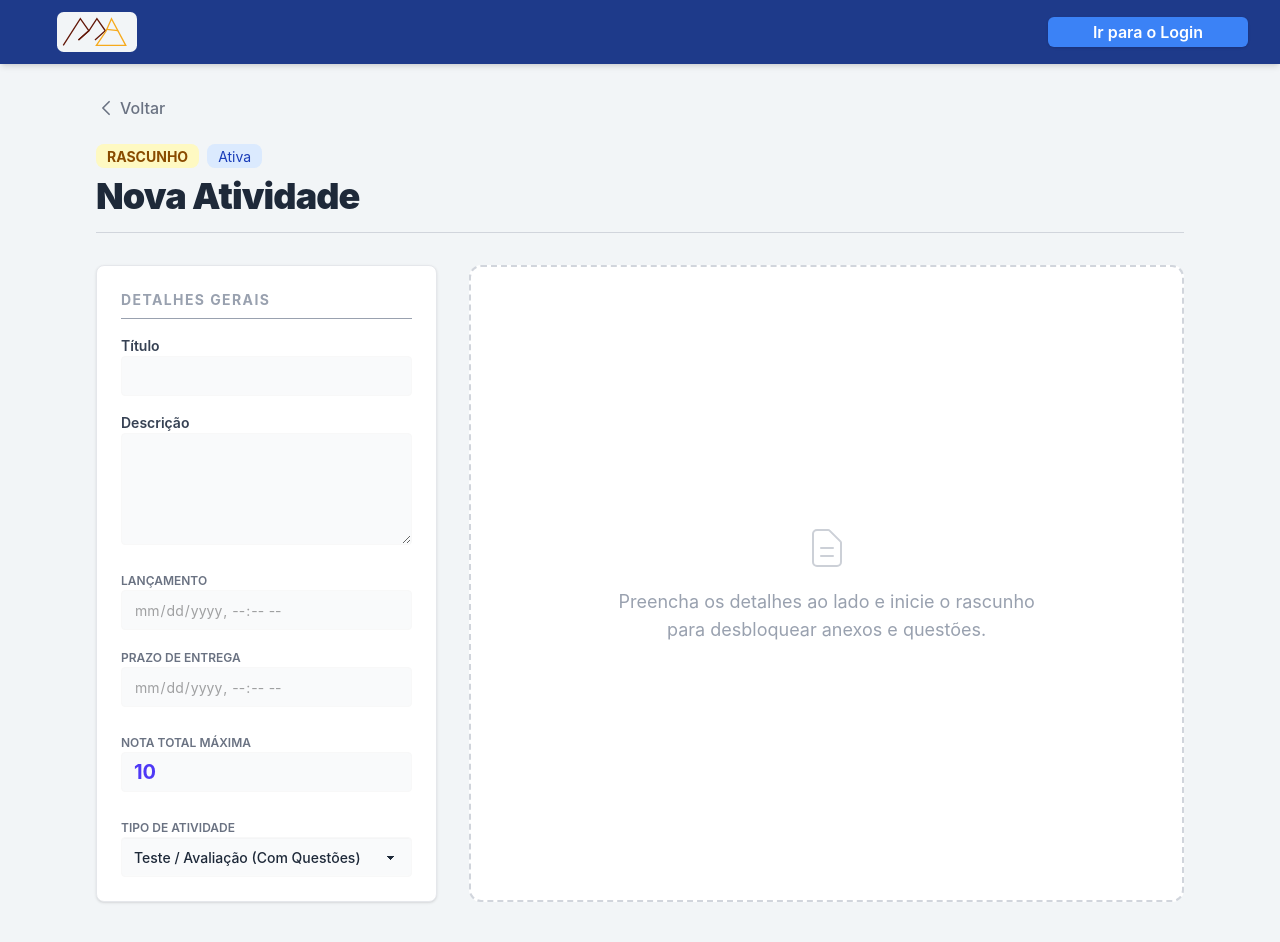
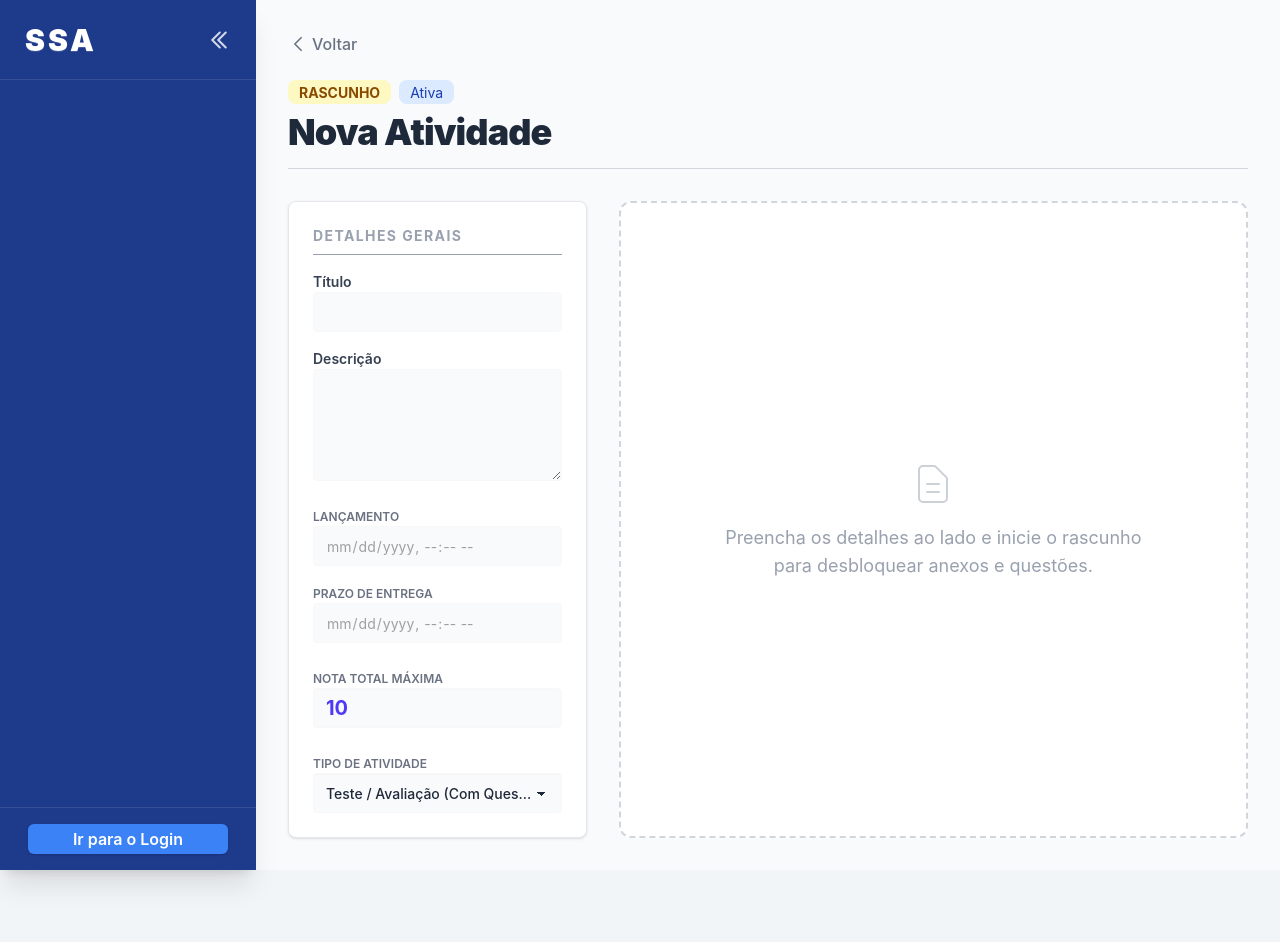
Before and after one commit to BraceroInSabot/SSA, a React (Vite) app in the folder FrontEnd/: page /atividade/novo in a window 1280 px wide. Shown: the top 942 px of the page. After the commit the page ends 870 px from the top, so only its background shows below. Built offline with nearby package versions, Linux system fonts and the light colour scheme.

Commit message:
style && ref (NavBar)

```diff
--- a/FrontEnd/src/components/NavBar/NavBar.tsx
+++ b/FrontEnd/src/components/NavBar/NavBar.tsx
@@ -1,35 +1,65 @@
-import Logo from '../../assets/img/Logo.svg';
+import { useState } from 'react';
 import EntrarButton from '../Buttons/Entrar';
 import { useAuth } from '../../contexts/AuthContext';
-import { useNavigate } from 'react-router-dom';
+import { useNavigate, useLocation } from 'react-router-dom';
 
 function NavBar() {
     const { isAuthenticated, user, logout } = useAuth();
     const navigate = useNavigate();
-
-    console.log(user)
+    const location = useLocation();
+    const [isMinimized, setIsMinimized] = useState(false);
 
     return (
-        <div className="navbar bg-[#1E3A8A] px-4 md:px-8 h-16 shadow-md sticky top-0 z-50">
-            <div className="flex-1">
+        <aside className={`bg-[#1E3A8A] min-h-screen shadow-xl sticky top-0 flex flex-col z-50 shrink-0 transition-all duration-300 ${isMinimized ? 'w-20' : 'w-64'}`}>
+            {/* Logo and Toggle Area */}
+            <div className={`h-20 flex items-center border-b border-white/10 shrink-0 px-4 ${isMinimized ? 'justify-center' : 'justify-between'}`}>
+                {!isMinimized && (
+                    <button
+                        onClick={() => navigate(isAuthenticated ? '/atividades' : '/')}
+                        className="btn btn-ghost hover:bg-[#1e326b] p-2 rounded-md transition-colors"
+                    >
+                        <span className="text-white font-black text-3xl tracking-widest">SSA</span>
+                    </button>
+                )}
+
                 <button
-                    onClick={() => navigate(isAuthenticated ? '/atividades' : '/')}
-                    className="btn btn-ghost hover:bg-[#1e326b] p-0 rounded-md transition-colors"
+                    onClick={() => setIsMinimized(!isMinimized)}
+                    className="btn btn-ghost btn-sm text-white/80 hover:bg-[#1e326b] hover:text-white p-2"
+                    title={isMinimized ? "Expandir" : "Minimizar"}
                 >
-                    <img src={Logo} alt="Logo" className="w-32 h-10 object-contain imagemLogo" />
+                    {isMinimized ? (
+                        <svg xmlns="http://www.w3.org/2000/svg" fill="none" viewBox="0 0 24 24" strokeWidth={2} stroke="currentColor" className="w-6 h-6">
+                            <path strokeLinecap="round" strokeLinejoin="round" d="M3.75 6.75h16.5M3.75 12h16.5m-16.5 5.25h16.5" />
+                        </svg>
+                    ) : (
+                        <svg xmlns="http://www.w3.org/2000/svg" fill="none" viewBox="0 0 24 24" strokeWidth={2} stroke="currentColor" className="w-6 h-6">
+                            <path strokeLinecap="round" strokeLinejoin="round" d="M18.75 19.5l-7.5-7.5 7.5-7.5m-6 15L5.25 12l7.5-7.5" />
+                        </svg>
+                    )}
                 </button>
             </div>
 
-            <div className="flex-none">
+            {/* Navigation Links */}
+            <nav className={`flex-1 py-6 flex flex-col gap-2 ${isMinimized ? 'px-2' : 'px-4'}`}>
+                {isAuthenticated && (
+                    <button
+                        onClick={() => navigate('/atividades')}
+                        className={`btn border-none w-full ${isMinimized ? 'justify-center px-0' : 'justify-start'} ${location.pathname.startsWith('/atividade') || location.pathname === '/atividades' ? 'bg-[#3B82F6] text-white' : 'btn-ghost text-white/80 hover:bg-[#3B82F6]/50 hover:text-white'}`}
+                        title={isMinimized ? "Atividades" : undefined}
+                    >
+                        <svg xmlns="http://www.w3.org/2000/svg" fill="none" viewBox="0 0 24 24" strokeWidth={2} stroke="currentColor" className={`w-6 h-6 ${!isMinimized && 'mr-2'}`}>
+                            <path strokeLinecap="round" strokeLinejoin="round" d="M3.75 6A2.25 2.25 0 016 3.75h2.25A2.25 2.25 0 0110.5 6v2.25a2.25 2.25 0 01-2.25 2.25H6a2.25 2.25 0 01-2.25-2.25V6zM3.75 15.75A2.25 2.25 0 016 13.5h2.25a2.25 2.25 0 012.25 2.25V18a2.25 2.25 0 01-2.25 2.25H6A2.25 2.25 0 013.75 18v-2.25zM13.5 6a2.25 2.25 0 012.25-2.25H18A2.25 2.25 0 0120.25 6v2.25A2.25 2.25 0 0118 10.5h-2.25a2.25 2.25 0 01-2.25-2.25V6zM13.5 15.75a2.25 2.25 0 012.25-2.25H18a2.25 2.25 0 012.25 2.25V18A2.25 2.25 0 0118 20.25h-2.25A2.25 2.25 0 0113.5 18v-2.25z" />
+                        </svg>
+                        {!isMinimized && <span>Atividades</span>}
+                    </button>
+                )}
+            </nav>
+
+            {/* User Area - Pushed to Bottom */}
+            <div className={`mt-auto flex-none border-t border-white/10 ${isMinimized ? 'p-2' : 'p-4'}`}>
                 {isAuthenticated ? (
-                    <div className="dropdown dropdown-end">
-                        <div tabIndex={0} role="button" className="btn btn-ghost rounded-btn gap-3 hover:bg-[#1e326b] transition-colors">
-                            <div className="flex flex-col items-end">
-                                <span className="text-white font-bold text-sm truncate max-w-[150px] opacity-90">
-                                    {user?.name}
-                                </span>
-                            </div>
-
+                    <div className="flex flex-col gap-4">
+                        <div className={`flex items-center bg-[#1e326b] rounded-lg ${isMinimized ? 'p-2 justify-center' : 'p-3 gap-3'}`}>
                             <div className="avatar">
                                 <div className="w-10 rounded-full border-2 border-[#3B82F6] bg-white">
                                     <img
@@ -42,19 +72,51 @@ function NavBar() {
                                     />
                                 </div>
                             </div>
+                            {!isMinimized && (
+                                <span className="text-white font-bold text-sm truncate max-w-[150px] opacity-90">
+                                    {user?.name}
+                                </span>
+                            )}
                         </div>
 
-                        <ul tabIndex={0} className="menu menu-sm dropdown-content mt-3 z-[1] p-2 shadow-lg bg-white rounded-box w-52 border border-[#E2E8F0] text-[#0F172A]">
-                            <li><a onClick={() => navigate('/perfil')} className="hover:bg-[#F8FAFC] hover:text-[#3B82F6] font-medium py-3">Meu Perfil</a></li>
-                            <div className="divider my-0"></div>
-                            <li><a onClick={logout} className="text-red-600 hover:text-red-700 hover:bg-[#FEF2F2] font-bold py-3">Sair do Sistema</a></li>
-                        </ul>
+                        <div className="flex flex-col gap-1">
+                            <button
+                                onClick={() => navigate('/perfil')}
+                                className={`btn btn-sm ${isMinimized ? 'justify-center px-0' : 'justify-start'} ${location.pathname === '/perfil' ? 'bg-[#3B82F6] text-white border-none' : 'btn-ghost text-white/80 hover:bg-[#3B82F6]/50 hover:text-white'} w-full`}
+                                title={isMinimized ? "Meu Perfil" : undefined}
+                            >
+                                <svg xmlns="http://www.w3.org/2000/svg" fill="none" viewBox="0 0 24 24" strokeWidth={2} stroke="currentColor" className={`w-5 h-5 ${!isMinimized && 'mr-2'}`}>
+                                  <path strokeLinecap="round" strokeLinejoin="round" d="M15.75 6a3.75 3.75 0 11-7.5 0 3.75 3.75 0 017.5 0zM4.501 20.118a7.5 7.5 0 0114.998 0A17.933 17.933 0 0112 21.75c-2.676 0-5.216-.584-7.499-1.632z" />
+                                </svg>
+                                {!isMinimized && <span>Meu Perfil</span>}
+                            </button>
+                            <button
+                                onClick={logout}
+                                className={`btn btn-sm btn-ghost text-red-400 hover:bg-red-500/20 hover:text-red-300 w-full ${isMinimized ? 'justify-center px-0' : 'justify-start'}`}
+                                title={isMinimized ? "Sair do Sistema" : undefined}
+                            >
+                                <svg xmlns="http://www.w3.org/2000/svg" fill="none" viewBox="0 0 24 24" strokeWidth={2} stroke="currentColor" className={`w-5 h-5 ${!isMinimized && 'mr-2'}`}>
+                                  <path strokeLinecap="round" strokeLinejoin="round" d="M15.75 9V5.25A2.25 2.25 0 0013.5 3h-6a2.25 2.25 0 00-2.25 2.25v13.5A2.25 2.25 0 007.5 21h6a2.25 2.25 0 002.25-2.25V15M12 9l-3 3m0 0l3 3m-3-3h12.75" />
+                                </svg>
+                                {!isMinimized && <span>Sair</span>}
+                            </button>
+                        </div>
                     </div>
                 ) : (
-                    <EntrarButton is_navigate={true} />
+                    <div className="flex justify-center w-full">
+                        {!isMinimized ? (
+                            <EntrarButton is_navigate={true} />
+                        ) : (
+                            <button onClick={() => navigate('/')} className="btn btn-circle btn-sm bg-white text-[#1E3A8A] hover:bg-gray-200" title="Entrar">
+                                <svg xmlns="http://www.w3.org/2000/svg" fill="none" viewBox="0 0 24 24" strokeWidth={2} stroke="currentColor" className="w-4 h-4">
+                                  <path strokeLinecap="round" strokeLinejoin="round" d="M15.75 9V5.25A2.25 2.25 0 0013.5 3h-6a2.25 2.25 0 00-2.25 2.25v13.5A2.25 2.25 0 007.5 21h6a2.25 2.25 0 002.25-2.25V15m3 0l3-3m0 0l-3-3m3 3H9" />
+                                </svg>
+                            </button>
+                        )}
+                    </div>
                 )}
             </div>
-        </div>
+        </aside>
     );
 }
 
--- a/FrontEnd/src/page/Activities.tsx
+++ b/FrontEnd/src/page/Activities.tsx
@@ -55,7 +55,7 @@ function Activities() {
     };
 
     return (
-        <div className="flex flex-col min-h-screen bg-[#F2F5F7]">
+        <div className="flex flex-row min-h-screen bg-[#F8FAFC]">
             <NavBar />
 
             <div className="flex-1 flex flex-col lg:flex-row gap-6 p-4 lg:p-10">
--- a/FrontEnd/src/page/Activity.tsx
+++ b/FrontEnd/src/page/Activity.tsx
@@ -209,7 +209,7 @@ export default function SingleActivity() {
     const totalGrade = calculateTotalGrade();
 
     return (
-        <div className="flex flex-col min-h-screen bg-[#F2F5F7]">
+        <div className="flex flex-row min-h-screen bg-[#F8FAFC]">
             <NavBar />
 
             <main className="flex-1 p-4 lg:p-10 max-w-5xl mx-auto w-full">
--- a/FrontEnd/src/page/ActivityEditor.tsx
+++ b/FrontEnd/src/page/ActivityEditor.tsx
@@ -157,10 +157,10 @@ export default function ActivityEditor() {
     const isTeacher = user?.is_teacher;
 
     return (
-        <div className="min-h-screen bg-[#F2F5F7] pb-12">
+        <div className="flex flex-row min-h-screen bg-[#F8FAFC]">
             <NavBar />
 
-            <main className="max-w-6xl mx-auto p-4 lg:p-8">
+            <main className="flex-1 w-full max-w-6xl mx-auto p-4 lg:p-8 pb-12">
                 <button onClick={() => navigate(-1)} className="flex items-center text-gray-500 hover:text-[#621708] transition-colors mb-6 font-medium">
                     <svg xmlns="http://www.w3.org/2000/svg" fill="none" viewBox="0 0 24 24" strokeWidth={2} stroke="currentColor" className="w-5 h-5 mr-1"><path strokeLinecap="round" strokeLinejoin="round" d="M15.75 19.5L8.25 12l7.5-7.5" /></svg>
                     Voltar
--- a/FrontEnd/src/page/ActivityEvaluator.tsx
+++ b/FrontEnd/src/page/ActivityEvaluator.tsx
@@ -193,7 +193,7 @@ export default function ActivityEvaluator() {
     if (isLoading) return <div className="min-h-screen bg-[#F2F5F7] flex items-center justify-center"><span className="loading loading-spinner loading-lg text-[#621708]"></span></div>;
 
     return (
-        <div className="flex flex-col min-h-screen bg-[#F2F5F7]">
+        <div className="flex flex-row min-h-screen bg-[#F8FAFC]">
             <NavBar />
 
             <div className="flex-1 flex overflow-hidden">
--- a/FrontEnd/src/page/Profile.tsx
+++ b/FrontEnd/src/page/Profile.tsx
@@ -138,7 +138,7 @@ export default function ProfilePage() {
     const userRole = profile.is_teacher ? 'Professor' : profile.is_student ? 'Aluno' : 'Usuário';
 
     return (
-        <div className="flex flex-col min-h-screen bg-[#F2F5F7]">
+        <div className="flex flex-row min-h-screen bg-[#F8FAFC]">
             <NavBar />
 
             <main className="flex-1 p-4 lg:p-10 max-w-4xl mx-auto w-full">
```
